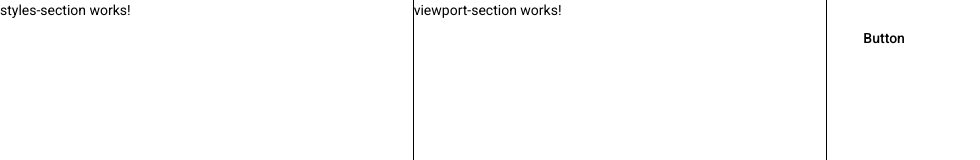
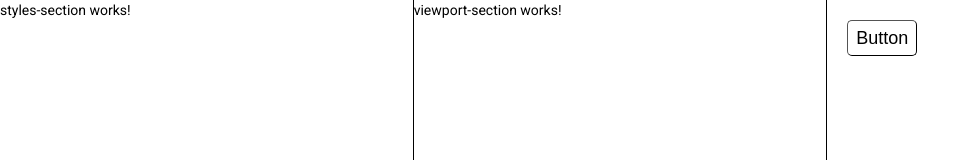
Before and after one commit to Nikitachr/form-builder, an Angular app: page / in a window 1280 px wide. Shown: the top 160 px of the page, without its empty margins (0-980 px from the left). Built offline with nearby package versions, Linux system fonts and the light colour scheme; what @ngrx/store would draw is missing.

Commit message:
feat(button.component) create button component

```diff
--- a/src/app/shared/components/button/button.component.html
+++ b/src/app/shared/components/button/button.component.html
@@ -1 +1,12 @@
-<button mat-button>Button</button>
+<button [ngStyle]="{
+  'width' : styles.width + 'px',
+  'height' : styles.height + 'px',
+  'required' : styles.required,
+  'fontSize' : styles.fontSize + 'px',
+  'fontWeight' : styles.fontWeight,
+  'color' : styles.color,
+  'backgroundColor' : styles.bgColor,
+  'borderRadius' : styles.borderRadius + 'px',
+  'borderWidth' : styles.borderWidth + 'px',
+  'borderColor' : styles.borderColor
+}">{{styles.placeholder}}</button>
--- a/src/app/shared/components/button/button.component.scss
+++ b/src/app/shared/components/button/button.component.scss
@@ -0,0 +1,3 @@
+input {
+
+}
--- a/src/app/shared/components/button/button.component.ts
+++ b/src/app/shared/components/button/button.component.ts
@@ -1,4 +1,6 @@
-import { Component, OnInit } from '@angular/core';
+import {Component, Input, OnInit} from '@angular/core';
+
+import {ComponentStyles} from '../../models/component-styles';
 
 @Component({
   selector: 'app-button',
@@ -7,9 +9,22 @@ import { Component, OnInit } from '@angular/core';
 })
 export class ButtonComponent implements OnInit {
 
+  @Input() styles: ComponentStyles = {
+    placeholder: 'Button',
+    width: 70,
+    height: 36,
+    required: true,
+    fontSize: 18,
+    fontWeight: 400,
+    color: '#000',
+    bgColor: '#fff',
+    borderRadius: 5,
+    borderWidth: 1,
+    borderColor: '#000'
+  };
+
   constructor() { }
 
-  ngOnInit(): void {
-  }
+  ngOnInit(): void {}
 
 }
--- a/src/app/shared/models/component-styles.ts
+++ b/src/app/shared/models/component-styles.ts
@@ -6,4 +6,8 @@ export interface ComponentStyles {
   fontSize: number;
   fontWeight: number;
   color: string;
+  bgColor: string;
+  borderRadius: number;
+  borderWidth: number;
+  borderColor: string;
 }
--- a/src/styles.scss
+++ b/src/styles.scss
@@ -17,5 +17,11 @@
   cursor: pointer;
 }
 
+button {
+  background: none;
+  outline: none;
+  cursor: pointer;
+}
+
 html, body { height: 100%; }
 body { margin: 0; font-family: Roboto, "Helvetica Neue", sans-serif; }
```
